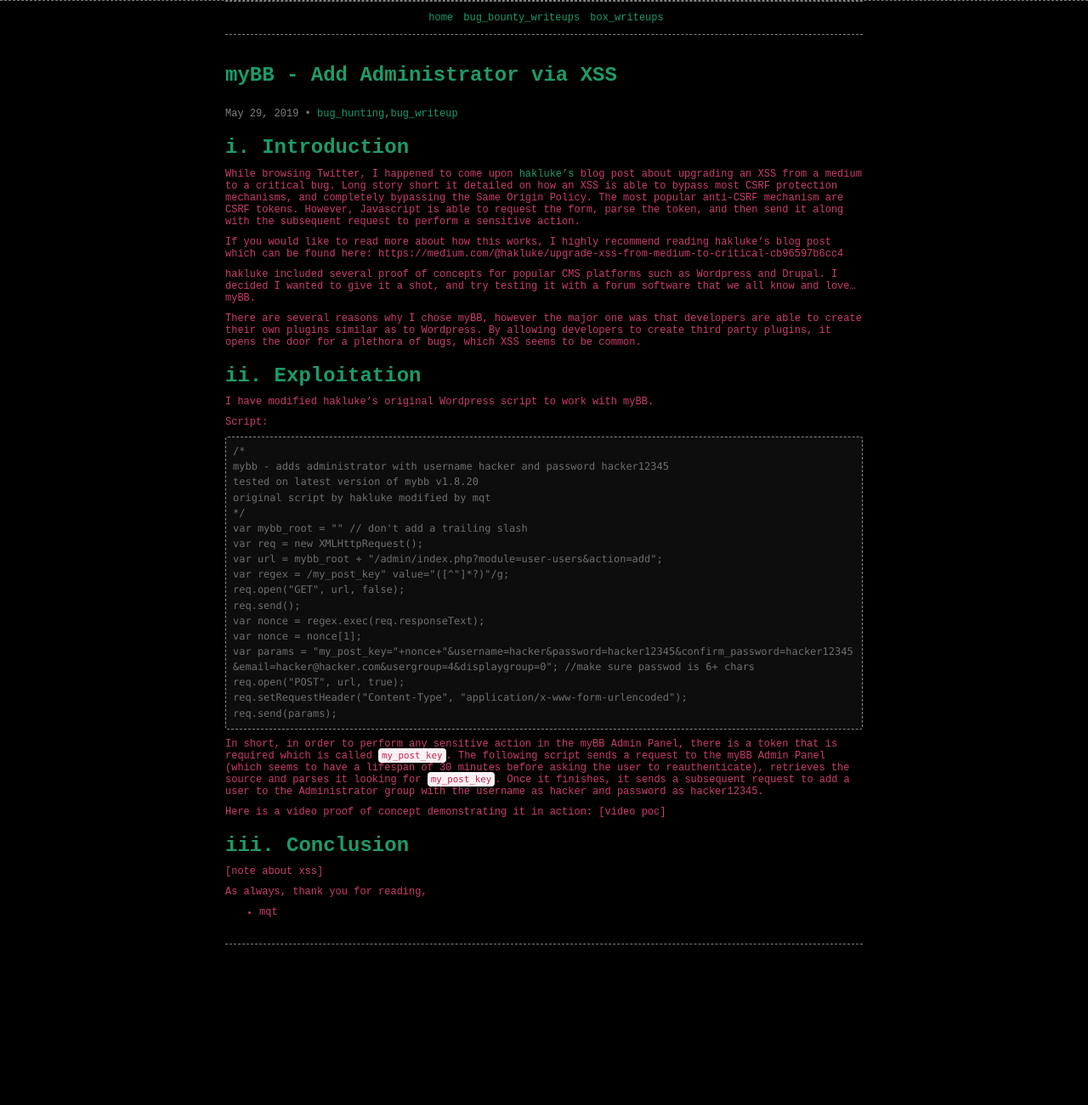
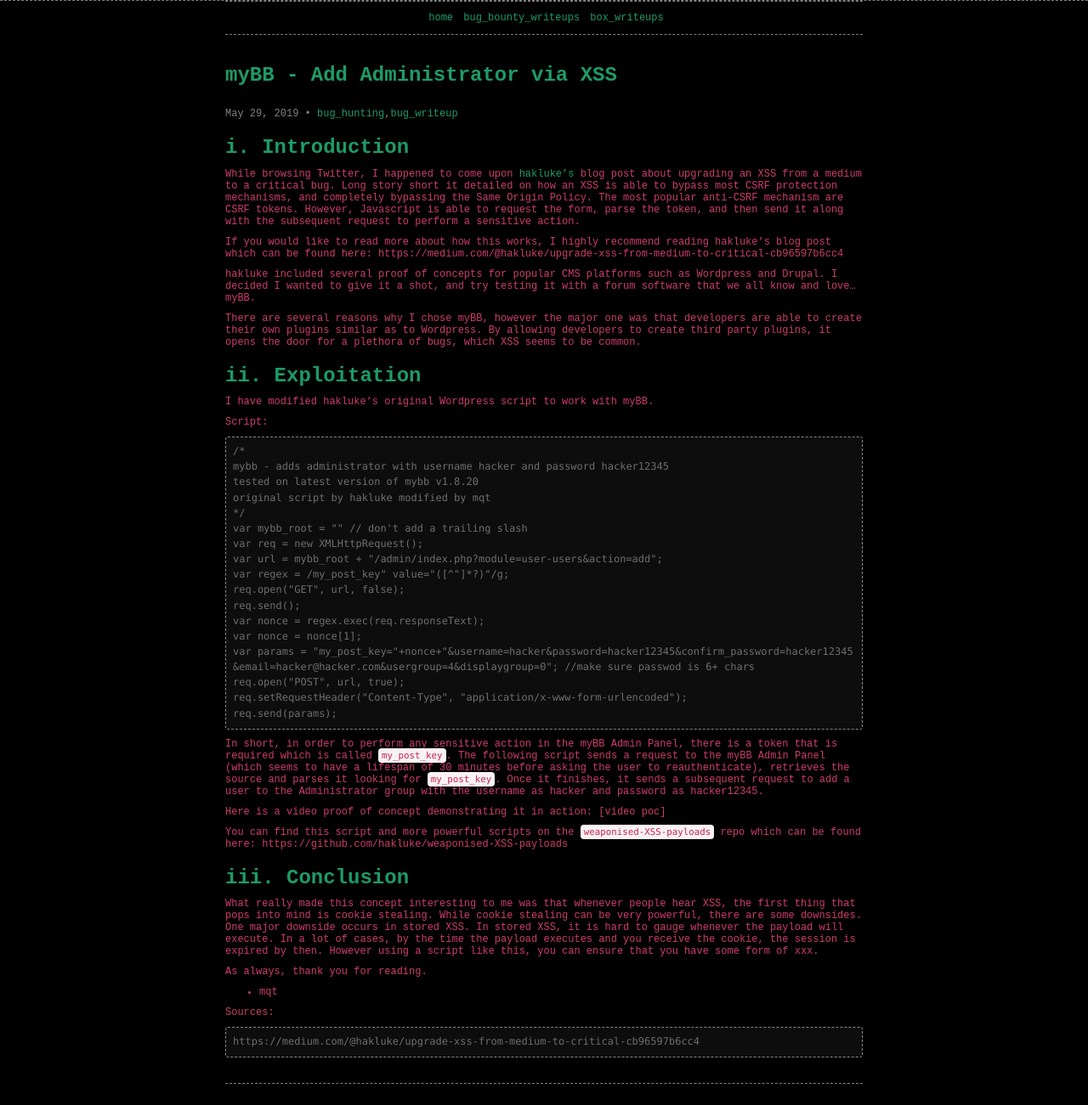
Before and after one commit to ch4n3l/ch4n3l.github.io, a Jekyll site: the page built from _posts/2017/2019-05-29-mybb-add-admin-via-xss.md, in a window 1280 px wide. Shown: the whole page at 85% size. Built offline with Jekyll 4.4.1, drawn with Linux system fonts in a browser that asks for light colours; comment, search, counter and statistics services are not loaded; before the commit the page ends 1137 px from its top, so only the background shows below that.

Commit message:
more info

```diff
--- a/_posts/2017/2019-05-29-mybb-add-admin-via-xss.md
+++ b/_posts/2017/2019-05-29-mybb-add-admin-via-xss.md
@@ -54,10 +54,17 @@
 Here is a video proof of concept demonstrating it in action:
 [video poc]
 
+You can find this script and more powerful scripts on the `weaponised-XSS-payloads` repo which can be found here: https://github.com/hakluke/weaponised-XSS-payloads
+
 # iii. Conclusion
 
-[note about xss]
+What really made this concept interesting to me was that whenever people hear XSS, the first thing that pops into mind is cookie stealing. While cookie stealing can be very powerful, there are some downsides. One major downside occurs in stored XSS. In stored XSS, it is hard to gauge whenever the payload will execute. In a lot of cases, by the time the payload executes and you receive the cookie, the session is expired by then. However using a script like this, you can ensure that you have some form of xxx.
 
 
-As always, thank you for reading,
+As always, thank you for reading.
 - mqt
+
+Sources:
+~~~
+https://medium.com/@hakluke/upgrade-xss-from-medium-to-critical-cb96597b6cc4
+~~~
```
